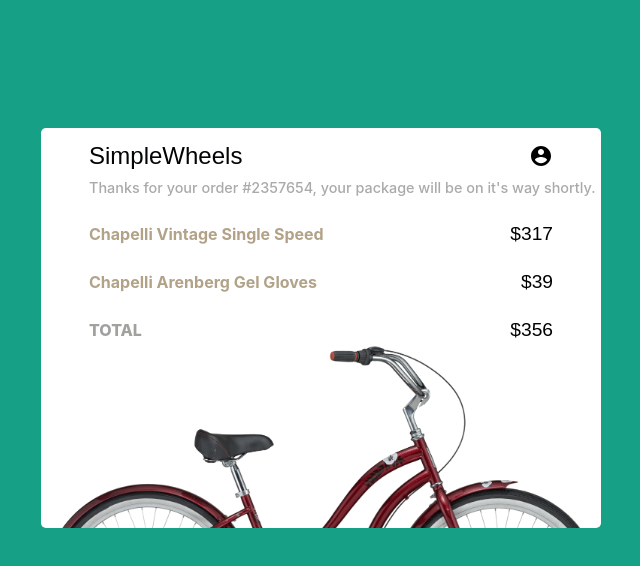
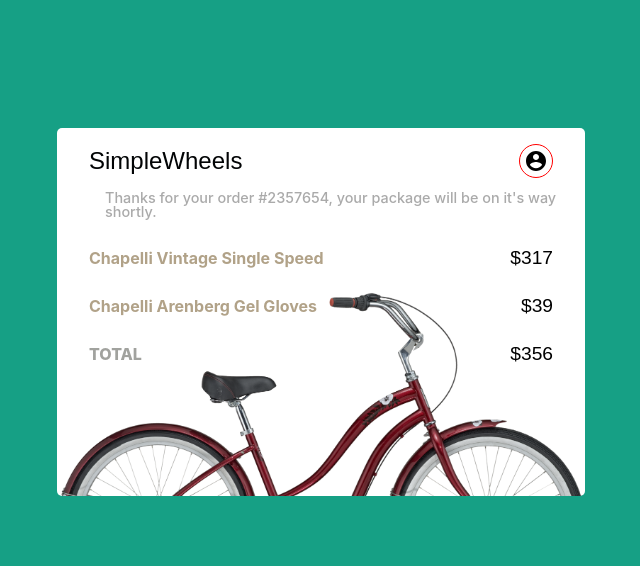
Before and after one commit to catalystcodes/Loop_1_-_step_3, a plain HTML site: page index.html in a window 1280 px wide. Shown: the whole page, without its empty margins (319-959 px from the left). Drawn offline with Linux system fonts and the light colour scheme.

Commit message:
update code base

```diff
--- a/css/style.css
+++ b/css/style.css
@@ -8,8 +8,8 @@
     background-color: white;
     max-width: 100%;
     border-radius: 5px;
-    height: 25rem;
-    width: 35rem;
+    height: 23rem;
+    width: 33rem;
     position: relative;
 }
 
@@ -30,8 +30,21 @@
 }
 
 .icon {
-    margin-left: 15rem;
-    border: yellowgreen 50px;
+    /* margin-left: 15rem; */
+    /* border: 1px solid red;
+    border-radius: 50px;
+    height: 3rem;
+    width: 3rem; */
+    width: 1.5rem;
+}
+
+#logo {
+    border: 1px solid red;
+    border-radius: 50px;
+    height: 2rem;
+    width: 2rem;
+    display: flex;
+    justify-content: center;
 }
 
 .head1 {
@@ -57,9 +70,9 @@
 #bic {
     background-image: url(../media/bicycle.png);
     width: 100%;
-    height: 60%;
+    height: 70%;
     position: absolute;
     background-size: cover;
     left: 0;
-    top: 40%;
+    top: 30%;
 }
--- a/index.html
+++ b/index.html
@@ -13,7 +13,9 @@
     <div id="container">
         <div id="word">
             <h1 class="head1">SimpleWheels</h1>
-            <img src="./media/account.svg" alt="" class="icon">
+            <div id="logo">
+                <img src="./media/account.svg" alt="" class="icon">
+            </div>
         </div>
         <p>Thanks for your order #2357654, your package will be on it's way shortly.</p>
 
```
